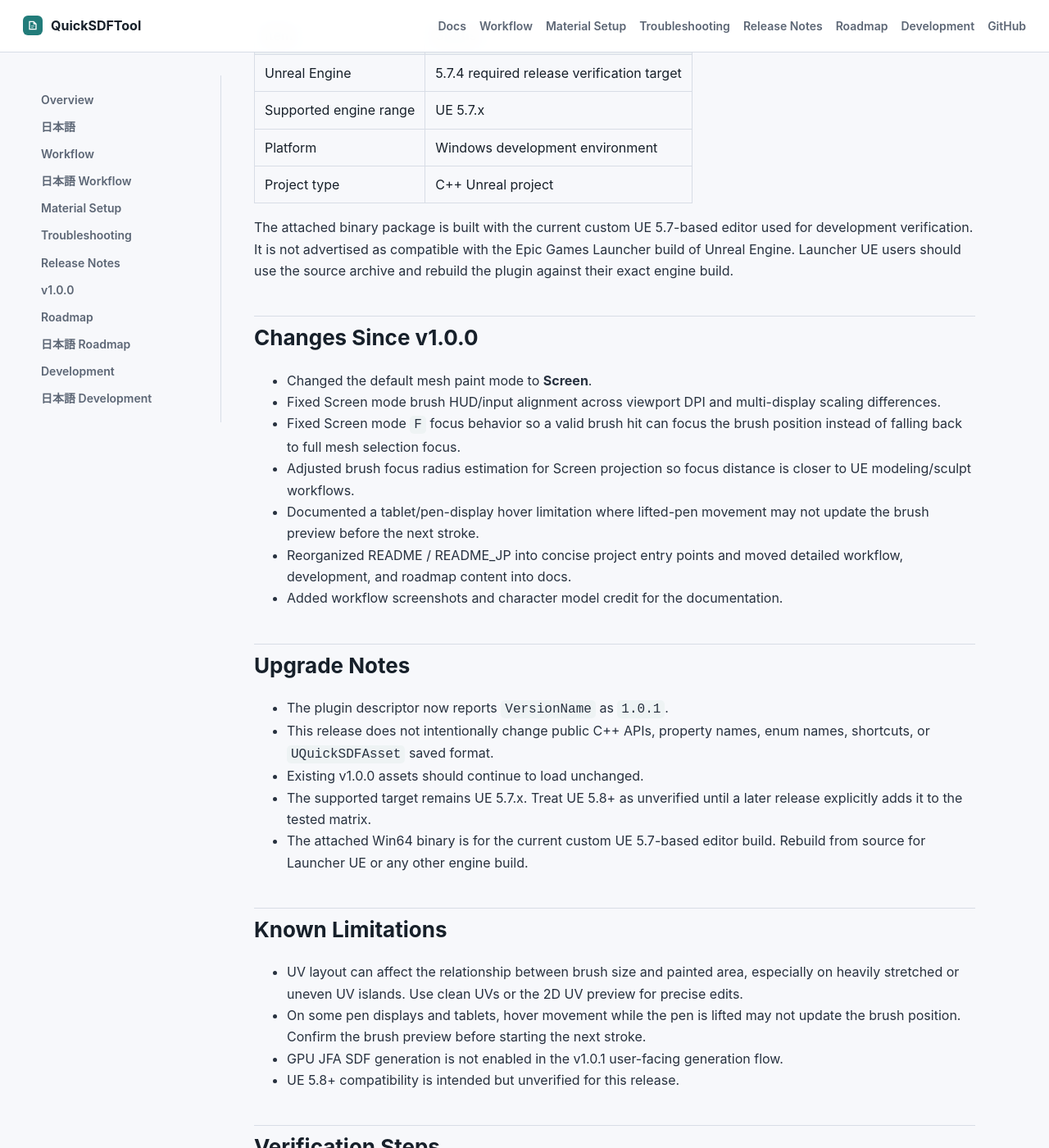
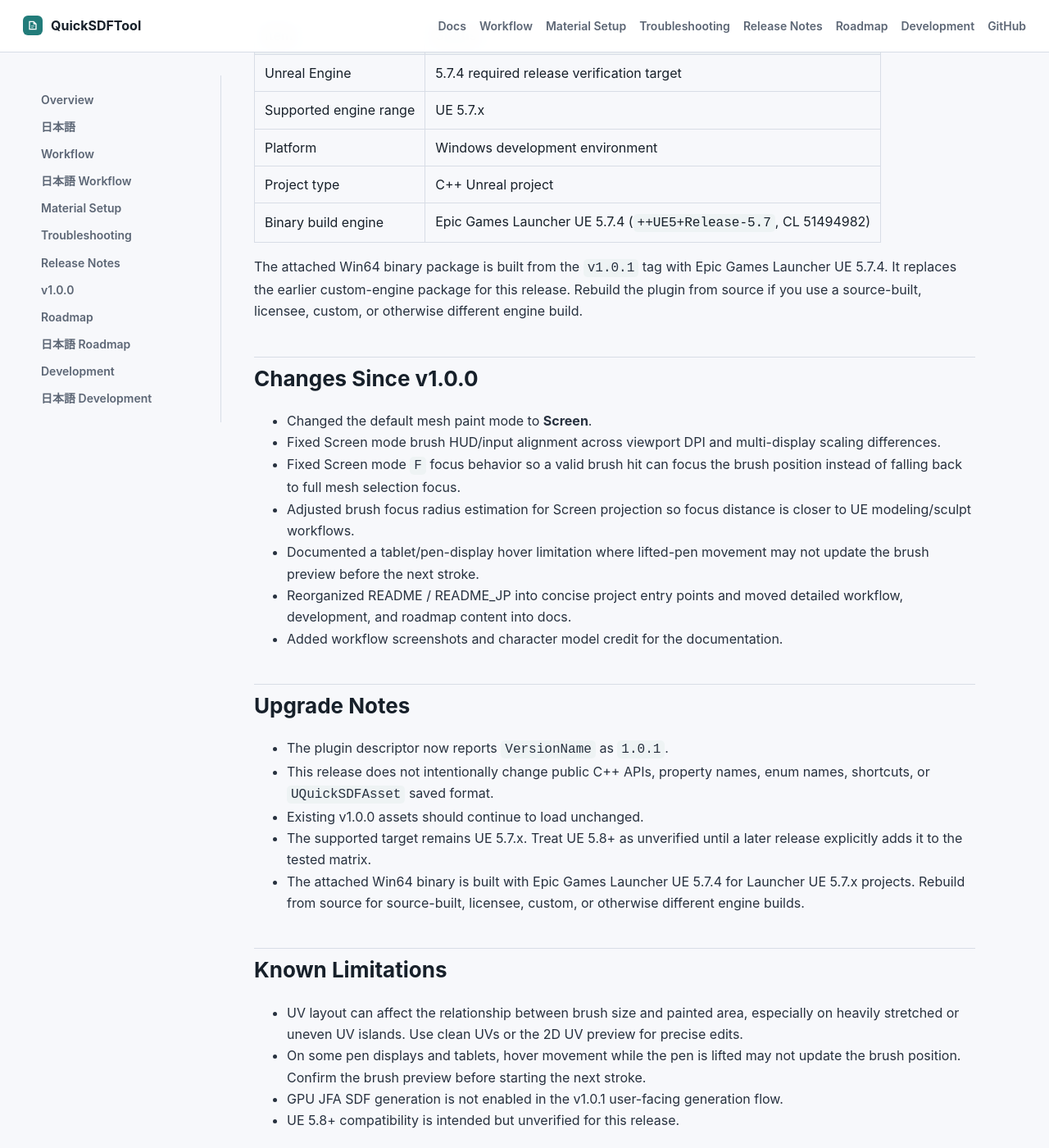
Before and after one commit to yeczrtu/QuickSDFTool, a Jekyll site: the page built from docs/release-notes/v1.0.1.md, in a window 1280 px wide and 1400 px high, scrolled down 307 px. Shown: the whole window at 82% size. Built offline with Jekyll 4.4.1, drawn with Linux system fonts in a browser that asks for light colours; some of the changed text lies outside the part shown.

Commit message:
Document v1.0.1 Launcher UE binary

````diff
--- a/docs/release-notes/v1.0.1.md
+++ b/docs/release-notes/v1.0.1.md
@@ -16,8 +16,9 @@
 | Supported engine range | UE 5.7.x |
 | Platform | Windows development environment |
 | Project type | C++ Unreal project |
+| Binary build engine | Epic Games Launcher UE 5.7.4 (`++UE5+Release-5.7`, CL 51494982) |
 
-The attached binary package is built with the current custom UE 5.7-based editor used for development verification. It is not advertised as compatible with the Epic Games Launcher build of Unreal Engine. Launcher UE users should use the source archive and rebuild the plugin against their exact engine build.
+The attached Win64 binary package is built from the `v1.0.1` tag with Epic Games Launcher UE 5.7.4. It replaces the earlier custom-engine package for this release. Rebuild the plugin from source if you use a source-built, licensee, custom, or otherwise different engine build.
 
 ## Changes Since v1.0.0
 
@@ -35,7 +36,7 @@
 - This release does not intentionally change public C++ APIs, property names, enum names, shortcuts, or `UQuickSDFAsset` saved format.
 - Existing v1.0.0 assets should continue to load unchanged.
 - The supported target remains UE 5.7.x. Treat UE 5.8+ as unverified until a later release explicitly adds it to the tested matrix.
-- The attached Win64 binary is for the current custom UE 5.7-based editor build. Rebuild from source for Launcher UE or any other engine build.
+- The attached Win64 binary is built with Epic Games Launcher UE 5.7.4 for Launcher UE 5.7.x projects. Rebuild from source for source-built, licensee, custom, or otherwise different engine builds.
 
 ## Known Limitations
 
@@ -61,11 +62,16 @@
 
 ## Release Assets
 
-- `QuickSDFTool-v1.0.1-CustomUE57-Win64.zip`: packaged Win64 editor plugin build for the current custom UE 5.7-based verification editor. This binary is not advertised as Launcher UE compatible.
+- `QuickSDFTool-v1.0.1-UE57Launcher-Win64.zip`: packaged Win64 editor plugin build from the `v1.0.1` tag using Epic Games Launcher UE 5.7.4. GitHub reports `sha256:55568f20e1a4cdc35fcc105b35bdb53f5ca6300f6d9d57a8f3d82aaa0795ef0b`.
 - Source archive generated by GitHub from the `v1.0.1` tag.
 
 ## Packaging Checklist
 
-1. Run `RunUAT.bat BuildPlugin` to package the plugin into `C:\tmp\QuickSDFTool-v1.0.1-CustomUE57-Win64`.
-2. Zip the packaged plugin directory as `QuickSDFTool-v1.0.1-CustomUE57-Win64.zip`.
+1. Run `RunUAT.bat BuildPlugin` with Epic Games Launcher UE 5.7.4 to package the plugin into `C:\tmp\QuickSDFTool-v1.0.1-UE57Launcher-Win64`:
+
+   ```text
+   RunUAT.bat BuildPlugin -Plugin="C:\path\to\QuickSDFTool\QuickSDFTool.uplugin" -Package="C:\tmp\QuickSDFTool-v1.0.1-UE57Launcher-Win64" -TargetPlatforms=Win64 -Rocket
+   ```
+
+2. Zip the packaged plugin directory as `QuickSDFTool-v1.0.1-UE57Launcher-Win64.zip`.
 3. Upload the zip to the GitHub release for `v1.0.1`.
````
Also changed, not shown: docs/blog/quick-sdf-tool-v1-release.md (+2 -2 lines), README.md, README_JP.md.
